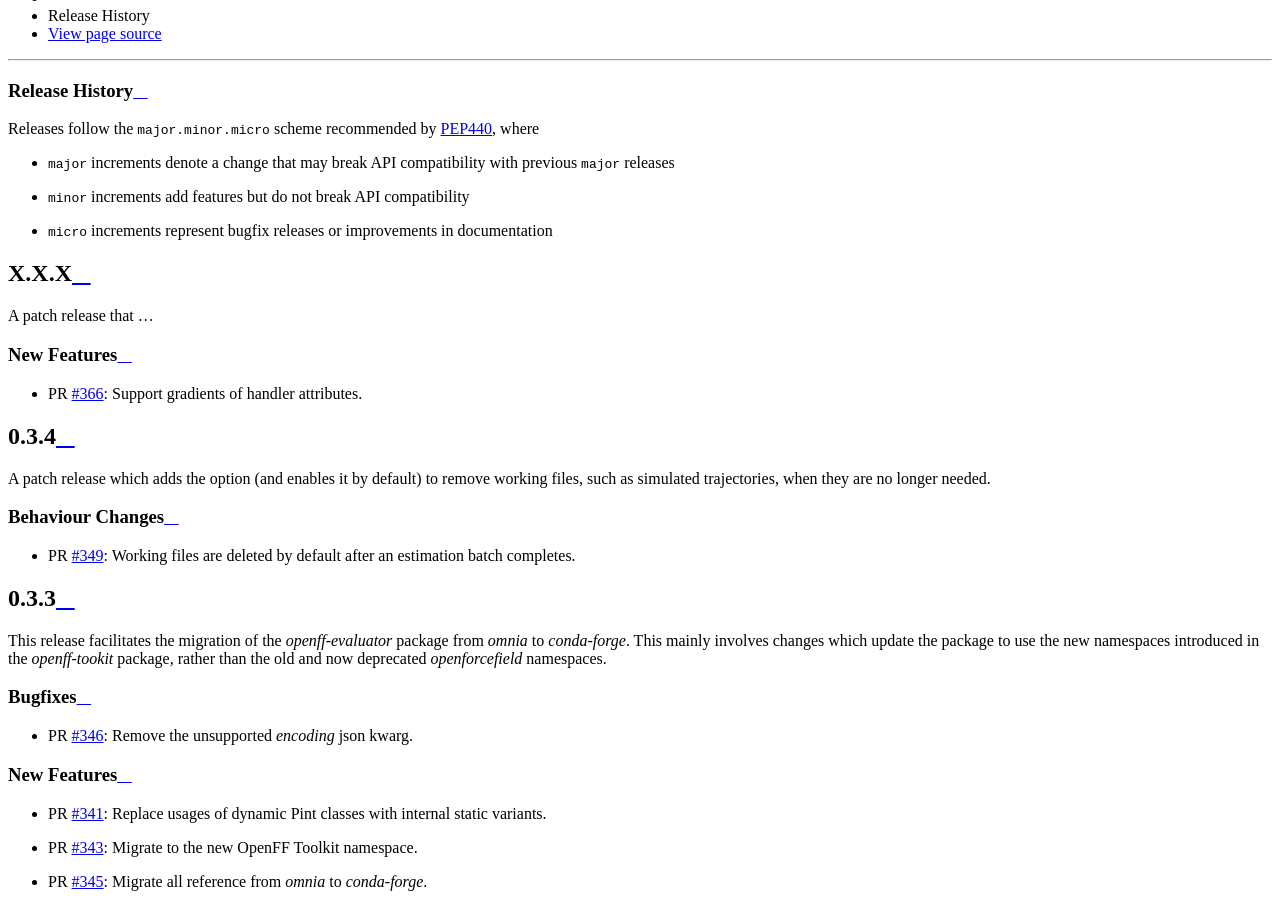
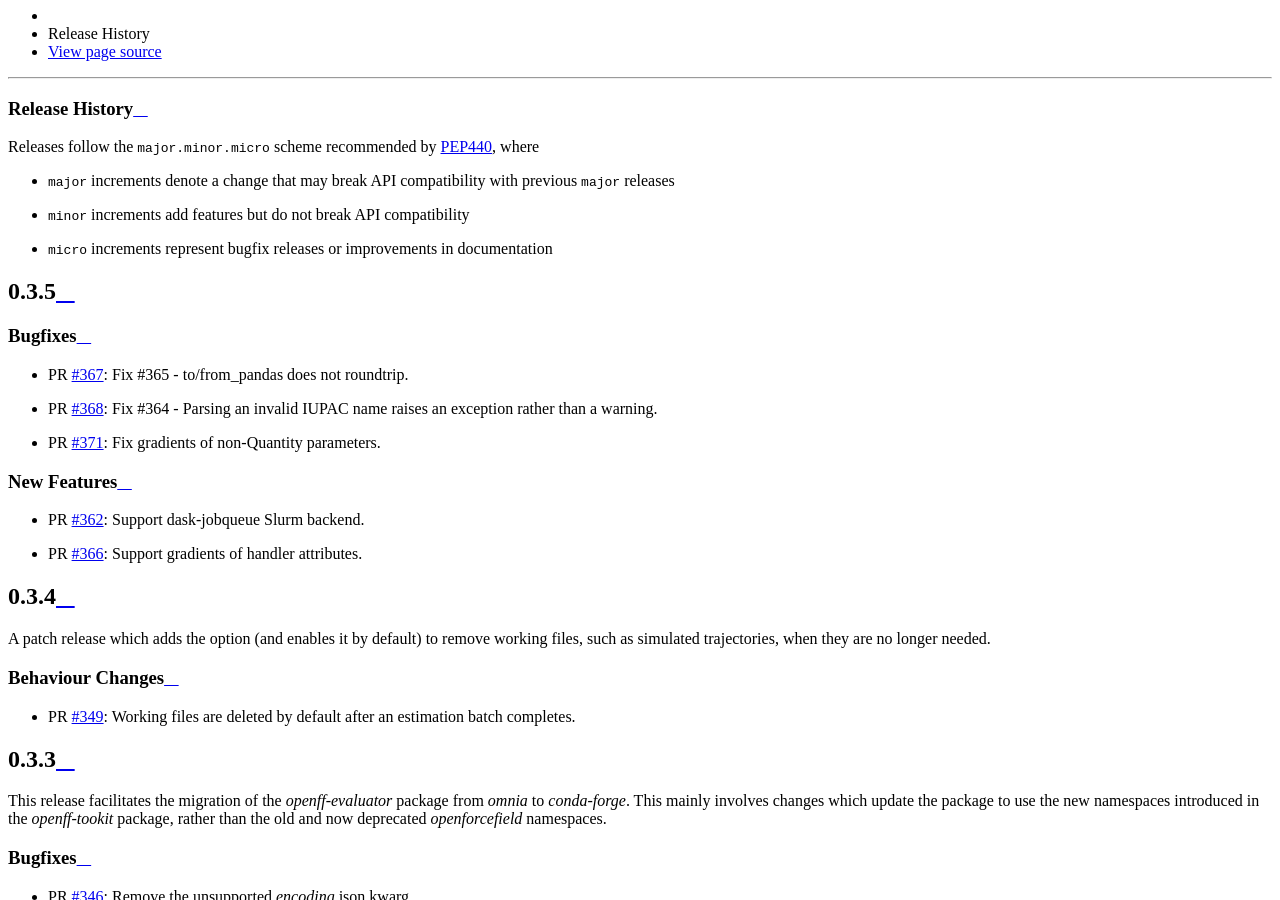
Before and after one commit to openforcefield/openff-evaluator, a Sphinx documentation site: the page built from docs/releasehistory.rst, in a window 1280 px wide and 900 px high, scrolled down 2404 px. Built offline with Sphinx 7.4.7 and the Read the Docs theme 2.0.0, drawn with Linux system fonts in a browser that asks for light colours.

Commit message:
Update release notes for 0.3.5 release

```diff
--- a/docs/releasehistory.rst
+++ b/docs/releasehistory.rst
@@ -8,14 +8,21 @@ Releases follow the ``major.minor.micro`` scheme recommended by
 * ``minor`` increments add features but do not break API compatibility
 * ``micro`` increments represent bugfix releases or improvements in documentation
 
-X.X.X
+0.3.5
 -----
 
-A patch release that ...
+Bugfixes
+""""""""
+
+* PR `#367 <https://github.com/openforcefield/openff-evaluator/pull/367>`_: Fix #365 - to/from_pandas does not roundtrip.
+* PR `#368 <https://github.com/openforcefield/openff-evaluator/pull/368>`_: Fix #364 - Parsing an invalid IUPAC name raises an exception rather than a warning.
+* PR `#371 <https://github.com/openforcefield/openff-evaluator/pull/371>`_: Fix gradients of non-Quantity parameters.
+
 
 New Features
 """"""""""""
 
+* PR `#362 <https://github.com/openforcefield/openff-evaluator/pull/362>`_: Support dask-jobqueue Slurm backend.
 * PR `#366 <https://github.com/openforcefield/openff-evaluator/pull/366>`_: Support gradients of handler attributes.
 
 0.3.4
```
